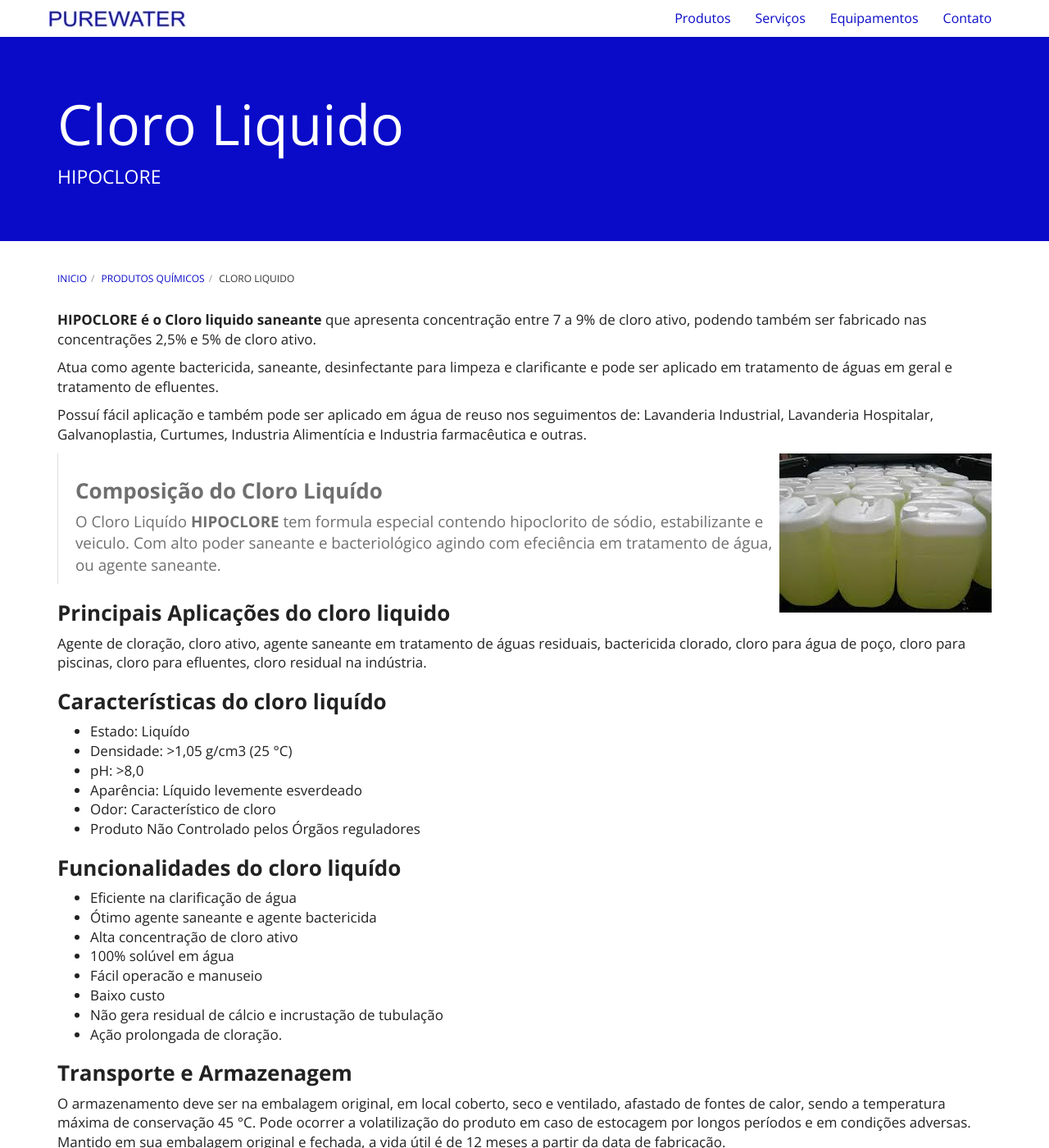
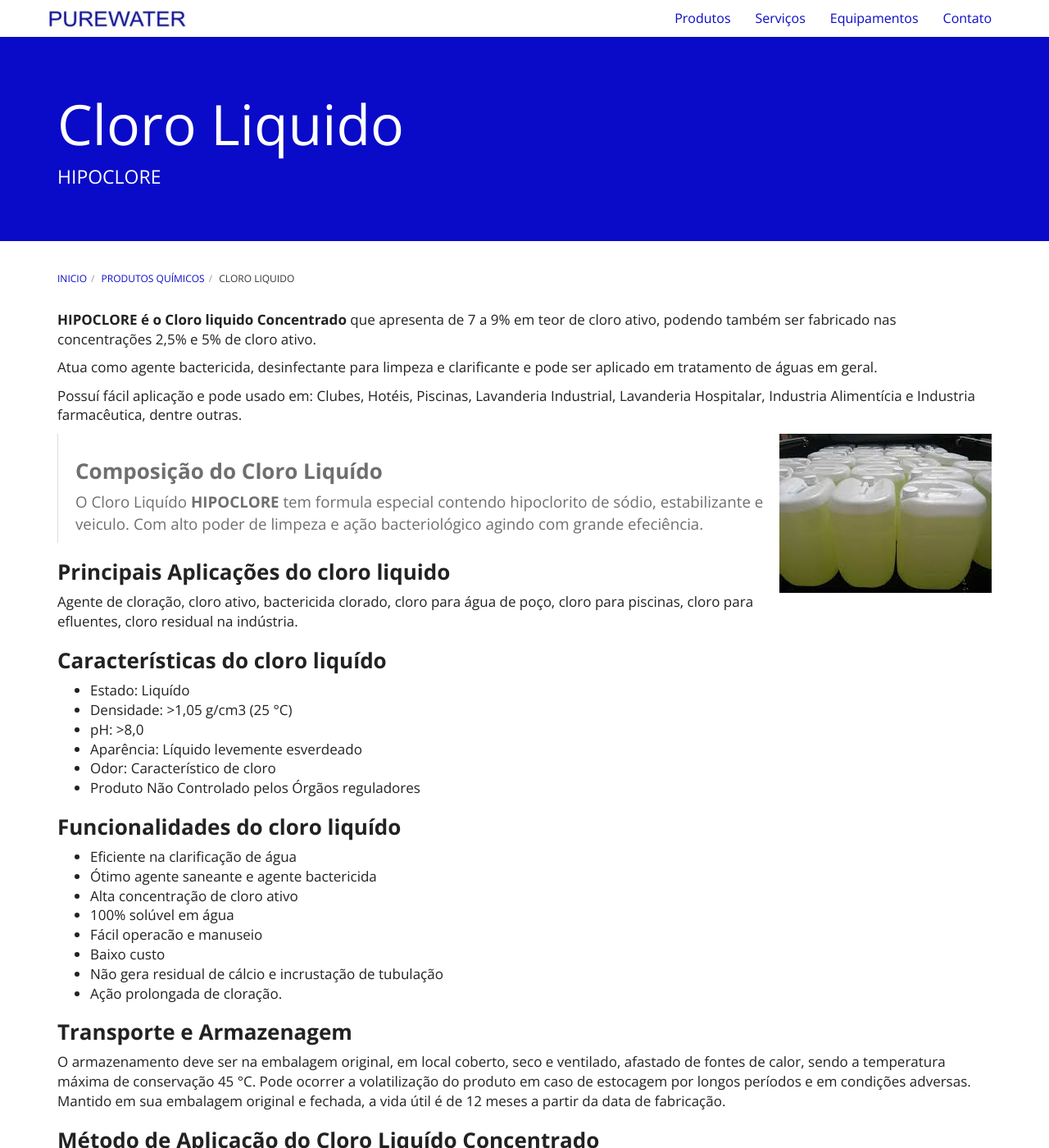
Before and after one commit to purewaterefluentes/purewaterefluentes.github.io, a Jekyll site: the page built from produtos/cloro-liquido.md, in a window 1280 px wide and 1400 px high. Shown: the whole window at 82% size. Built offline with Jekyll 4.4.1, drawn with Linux system fonts in a browser that asks for light colours; nearby versions of some CDN libraries; library files that are not in the unit come from our copies; some of the changed text lies outside the part shown.

Commit message:
Update cloro-liquido.md

```diff
--- a/produtos/cloro-liquido.md
+++ b/produtos/cloro-liquido.md
@@ -5,21 +5,21 @@
 subtitle: HIPOCLORE
 ---
 
-**HIPOCLORE é o Cloro liquido saneante** que apresenta concentração entre 7 a 9% de cloro ativo, podendo também ser fabricado nas concentrações 2,5% e 5% de cloro ativo.
+**HIPOCLORE é o Cloro liquido Concentrado** que apresenta de 7 a 9% em teor de cloro ativo, podendo também ser fabricado nas concentrações 2,5% e 5% de cloro ativo.
 
-Atua como agente bactericida, saneante, desinfectante para limpeza e clarificante e pode ser aplicado em tratamento de águas em geral e tratamento de efluentes.
+Atua como agente bactericida, desinfectante para limpeza e clarificante e pode ser aplicado em tratamento de águas em geral.
 
-Possuí fácil aplicação e também pode ser aplicado em água de reuso nos seguimentos de: Lavanderia Industrial, Lavanderia Hospitalar, Galvanoplastia, Curtumes, Industria Alimentícia e Industria farmacêutica e outras.
+Possuí fácil aplicação e pode usado em: Clubes, Hotéis, Piscinas, Lavanderia Industrial, Lavanderia Hospitalar, Industria Alimentícia e Industria farmacêutica, dentre outras.
 
 <img class="img-responsive pull-right" style="max-width: 100%;" src="../../website/images/pequeno/Hipoclore - Cloro.jpg" alt="Cloro Liquido">
 
 >
 ### **Composição do Cloro Liquído**
 O Cloro Liquído **HIPOCLORE** tem formula especial contendo hipoclorito de sódio, estabilizante e veiculo.
-Com alto poder saneante e bacteriológico agindo com efeciência em tratamento de água, ou agente saneante.
+Com alto poder de limpeza e ação bacteriológico agindo com grande efeciência.
 
 ### **Principais Aplicações do cloro liquido**
-Agente de cloração, cloro ativo, agente saneante em tratamento de águas residuais, bactericida clorado, cloro para água de poço, cloro para piscinas, cloro para efluentes, cloro residual na indústria.
+Agente de cloração, cloro ativo, bactericida clorado, cloro para água de poço, cloro para piscinas, cloro para efluentes, cloro residual na indústria.
 
 ### **Características do cloro liquído**
 
@@ -48,7 +48,7 @@
 Pode ocorrer a volatilização do produto em caso de estocagem por longos períodos e em condições adversas.
 Mantido em sua embalagem original e fechada, a vida útil é de 12 meses a partir da data de  fabricação.
 
-### **Manuseio e Método de Aplicação**
+### **Método de Aplicação do Cloro Liquído Concentrado**
 Para uma rápida aplicação e um mínimo consumo recomenda-se aplicação do HIPOCLORE em sua forma original (concentrado) ou se preferir diluído na proporção de 2/10 partes (solução a 20%) em água aplicando no meio aquoso a tratar.
 
 ### **Fornecimento**
```
